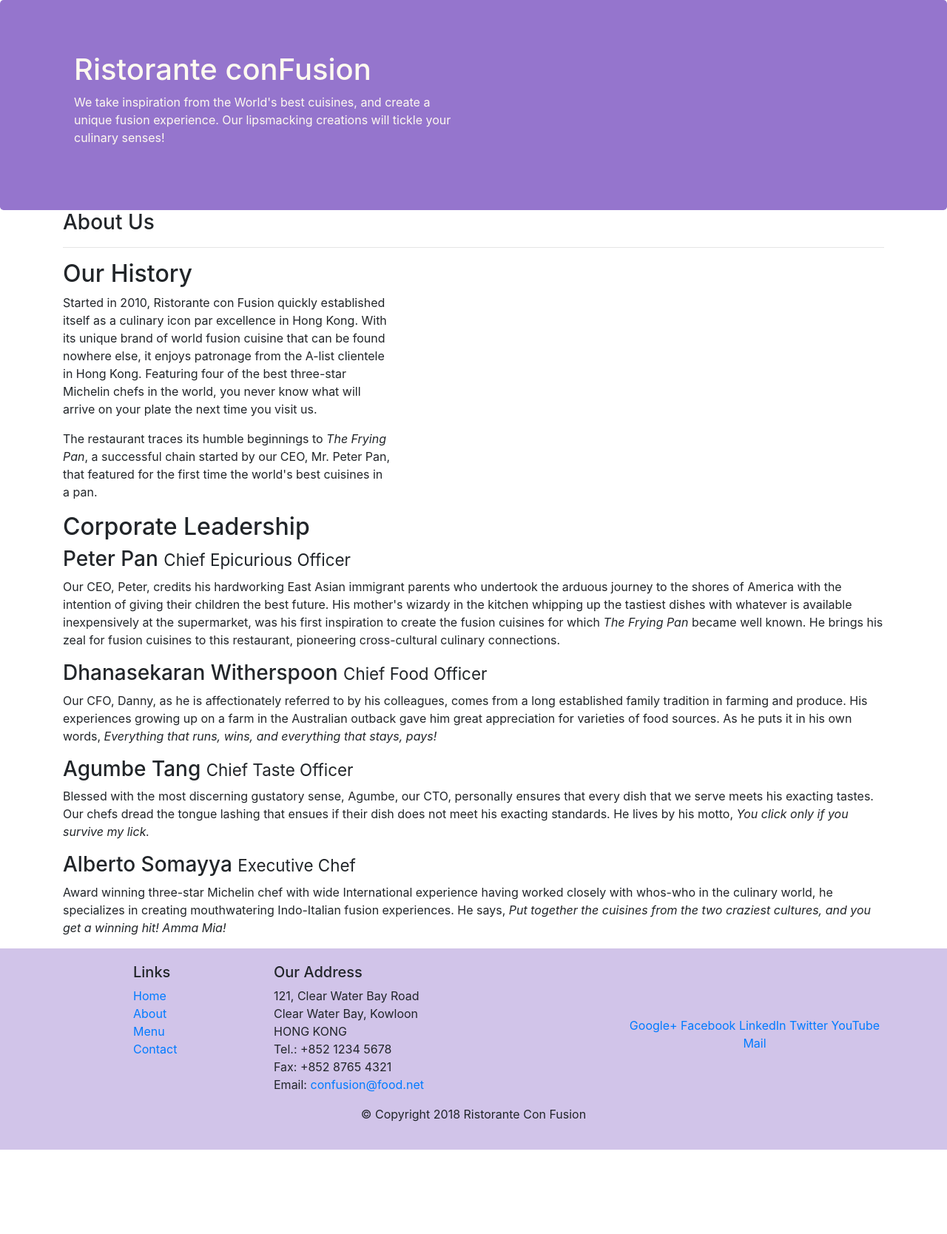
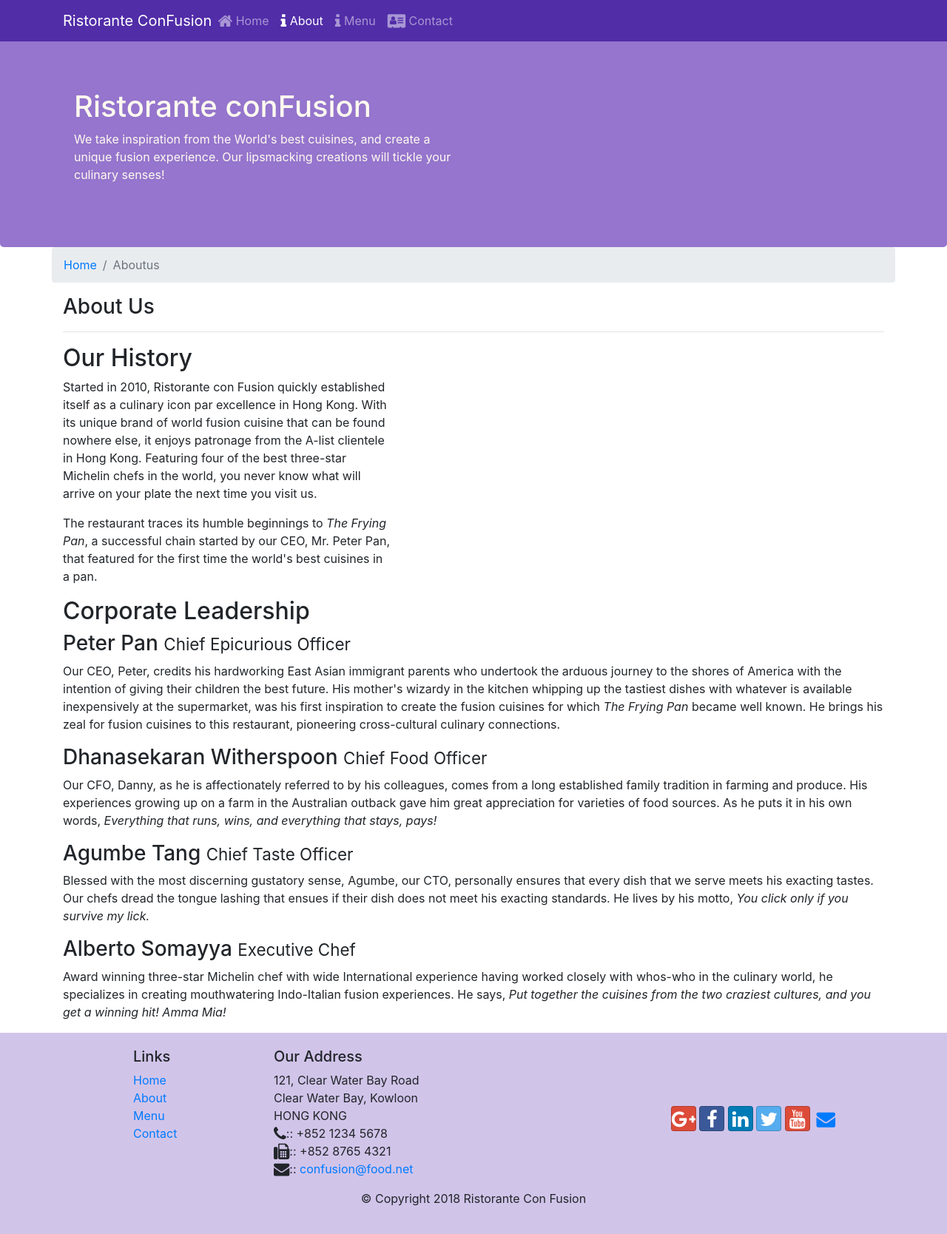
Before and after one commit to sowmyasreej/PROJECT-2, a website: page aboutus.html in a window 1280 px wide. Shown: the whole page at 74% size. Before the commit the page ends 1554 px from the top, so only its background shows below. Drawn offline with nearby package versions, Linux system fonts and the light colour scheme.

Commit message:
icon fonts

```diff
--- a/project.html
+++ b/aboutus.html
@@ -10,11 +10,31 @@
 
     <!-- Bootstrap CSS -->
     <link rel="stylesheet" href="node_modules/bootstrap/dist/css/bootstrap.min.css">
+     <link rel="stylesheet" href="node_modules/font-awesome/css/font-awesome.min.css">
+    <link rel="stylesheet" href="node_modules/bootstrap-social/bootstrap-social.css">
     <link rel="stylesheet" href="css/styles.css">
     <title>Ristorante Con Fusion</title>
 </head>
 
 <body>
+    <nav class="navbar navbar-dark navbar-expand-sm fixed-top"><!-- bg=background here if fixed top means nav bar will be top only if we scroll-->
+        <div class="container">
+            <button class="navbar-toggler" type="buttton " data-toggle="collapse" data-target="#Navbar">
+                <span class="navbar-toggler-icon"> <!-- this keeps navbar toggler button to icon-->
+                </span><!--this is for ttarget the icon-->
+
+            </button>
+            <a  class="navbar-brand  mr-auto" href="./index.html">Ristorante ConFusion</a><!-- for displayiing some brand of company-->
+            <div class="collapse navbar-collapse" id="Navbar">
+            <ul class="navbar-nav mr-auto">                <!-- mr-auto to specify rigght margin--><!-- nav-item is used to display links in horizonta;-->
+                <li class="nav-item "><a class="nav-link" href="index.html"><span class="fa fa-home fa-lg"></span> Home</a></li>
+                 <li class="nav-item active"><a class="nav-link" href="#"><span class="fa fa-info fa-lg"></span> About</a></li>
+                  <li class="nav-item"><a class="nav-link" href="#"><span class="fa fa-info fa-lg"></span> Menu</a></li>
+                   <li class="nav-item"><a class="nav-link" href="#"><span class="fa fa-address-card fa-lg"></span> Contact</a></li>
+            </ul>
+
+        </div>
+    </nav>
 
     <header class="jumbotron">
         <div class="container">
@@ -31,6 +51,10 @@
 
     <div class="container">
         <div class="row">
+            <ol class="col-12 breadcrumb">
+                <li class="breadcrumb-item "><a href="./index.html">Home</a></li>
+                <li class="breadcrumb-item active">Aboutus</a></li>
+</ol>
             <div class="col ">
                <h3>About Us</h3>
                <hr>
@@ -71,7 +95,7 @@
                 <div class="col-4 offset-1 col-sm-2">
                     <h5>Links</h5>
                     <ul class="list-unstyled">
-                        <li><a href="#">Home</a></li>
+                        <li><a href="./index.html">Home</a></li>
                         <li><a href="#">About</a></li>
                         <li><a href="#">Menu</a></li>
                         <li><a href="#">Contact</a></li>
@@ -83,19 +107,19 @@
 		              121, Clear Water Bay Road<br>
 		              Clear Water Bay, Kowloon<br>
 		              HONG KONG<br>
-		              Tel.: +852 1234 5678<br>
-		              Fax: +852 8765 4321<br>
-		              Email: <a href="mailto:confusion@food.net">confusion@food.net</a>
+		               <i class ="fa fa-phone fa-lg"></i>:: +852 1234 5678<br>
+		               <i class ="fa fa-fax fa-lg"></i>:: +852 8765 4321<br>
+		               <i class ="fa fa-envelope fa-lg"></i>:: <a href="mailto:confusion@food.net">confusion@food.net</a>
 		           </address>
                 </div>
                 <div class="col-12 col-sm-4 align-self-center">
                     <div class="text-center">
-                        <a href="http://google.com/+">Google+</a>
-                        <a href="http://www.facebook.com/profile.php?id=">Facebook</a>
-                        <a href="http://www.linkedin.com/in/">LinkedIn</a>
-                        <a href="http://twitter.com/">Twitter</a>
-                        <a href="http://youtube.com/">YouTube</a>
-                        <a href="mailto:">Mail</a>
+                        <a class="btn btn-social-icon btn-google" href="http://google.com/+"><i class="fa  fa-google-plus fa-large"></i></a>
+                        <a class="btn btn-social-icon btn-facebook"  href="http://www.facebook.com/profile.php?id="><i class="fa  fa-facebook fa-large"></i></a>
+                        <a class="btn btn-social-icon btn-linkedin" href="http://www.linkedin.com/in/"><i class="fa  fa-linkedin fa-large"></i></a>
+                        <a class="btn btn-social-icon btn-twitter" href="http://twitter.com/"><i class="fa  fa-twitter fa-large"></i></a>
+                        <a class="btn btn-social-icon btn-google" href="http://youtube.com/"><i class="fa  fa-youtube fa-large"></i></a>
+                        <a class="btn btn-social-icon "href="mailto:"><i class="fa  fa-envelope fa-large"></i></a>
                     </div>
                 </div>
            </div>
--- a/css/styles.css
+++ b/css/styles.css
@@ -26,3 +26,12 @@
 	margin:0px;
 	color:#0f0f0f;
 }
+body
+{
+	padding:50px 0px 0px;
+	z-index:0;
+}
+.navbar-dark
+{
+	background-color:#512DA8;
+	}
--- a/package.json
+++ b/package.json
@@ -15,6 +15,8 @@
   },
   "dependencies": {
     "bootstrap": "^4.0.0",
+    "bootstrap-social": "^5.1.1",
+    "font-awesome": "^4.7.0",
     "jquery": "^3.3.1",
     "popper.js": "^1.12.9"
   }
--- a/styles.css
+++ b/styles.css
@@ -25,3 +25,13 @@
 	font-size: 80%;
 	margin:0px;
 	color:#0f0f0f;
+}
+body
+{
+	padding:50px 0px 0px;
+	z-index:0;
+}
+.navbar-dark
+{
+	background-color:#512Da
+}
```
Also changed, not shown: index.html (+33 -12 lines), 1 other file.
